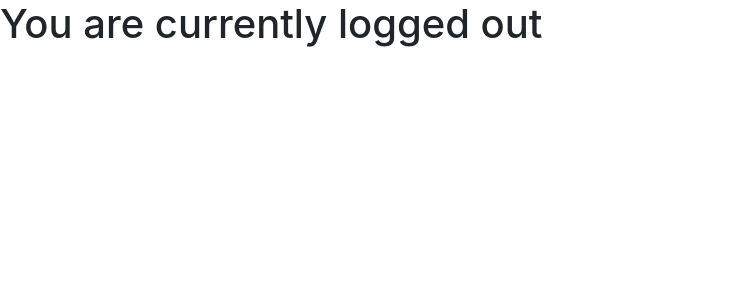
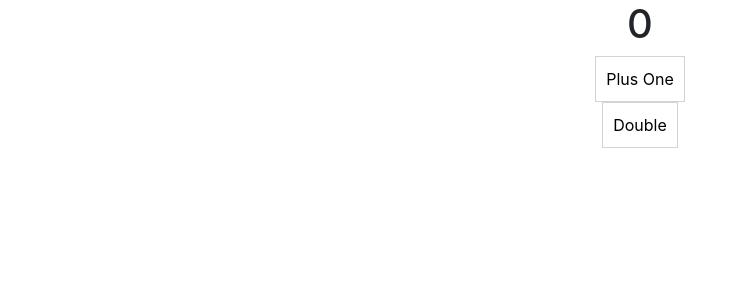
Before and after one commit to Gurkchilli/React, a React (Create React App) app: page / in a window 1280 px wide. Shown: the top 300 px of the page, without its empty margins (0-747 px from the left). Built offline with nearby package versions, Linux system fonts and the light colour scheme.

Commit message:
practiced in implementing setState

```diff
--- a/public/index.css
+++ b/public/index.css
@@ -1,21 +1,26 @@
 html,
-body {
-  margin: 0;
-  padding: 0;
+div {
+  display: flex;
+  flex-direction: column;
+  align-items: center;
+  justify-content: center;
 }
 
-.header {
-  background-color: lightblue;
-  text-align: center;
-  padding-bottom: 10px;
-  padding-top: 10px;
-  font-weight: bold;
-  font-size: 40px;
-  font-family: -apple-system, BlinkMacSystemFont, "Segoe UI", Roboto, Oxygen,
-    Ubuntu, Cantarell, "Open Sans", "Helvetica Neue", sans-serif;
+h1 {
+  font-size: 3em;
 }
 
-.product {
-  font-family: -apple-system, BlinkMacSystemFont, "Segoe UI", Roboto, Oxygen,
-    Ubuntu, Cantarell, "Open Sans", "Helvetica Neue", sans-serif;
+button {
+  border: 1px solid lightgray;
+  background-color: transparent;
+  padding: 10px;
+  border-radius: 4px;
 }
+
+button:hover {
+  cursor: pointer;
+}
+
+button:focus {
+  outline: 0;
+}
--- a/src/App.js
+++ b/src/App.js
@@ -1,24 +1,37 @@
 import React, { Component } from "react";
-
-// Given a stateless functional component, add state to it
-// state should have a property called `isLoggedIn` which is a boolean
-// (true if logged in, false if not)
-// Then, give your best shot at rendering the word "in" if the user is logged in
-// or "out" if the user is logged out.
 
 class App extends Component {
   constructor() {
     super();
     this.state = {
-      isLoggedIn: false,
+      count: 0,
     };
+    this.handleClickInc = this.handleClickInc.bind(this);
+    this.handleClickDouble = this.handleClickDouble.bind(this);
+  }
+
+  handleClickInc() {
+    this.setState((prevState) => {
+      return {
+        count: prevState.count + 1,
+      };
+    });
+  }
+
+  handleClickDouble() {
+    this.setState((prevState) => {
+      return {
+        count: prevState.count * 2,
+      };
+    });
   }
 
   render() {
-    let loggedIn = this.state.isLoggedIn ? "in" : "out";
     return (
       <div>
-        <h1>You are currently logged {loggedIn}</h1>
+        <h1>{this.state.count}</h1>
+        <button onClick={this.handleClickInc}>Plus One</button>
+        <button onClick={this.handleClickDouble}>Double</button>
       </div>
     );
   }
```
